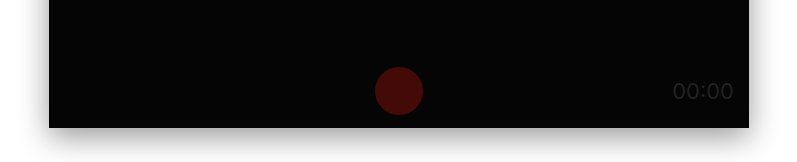
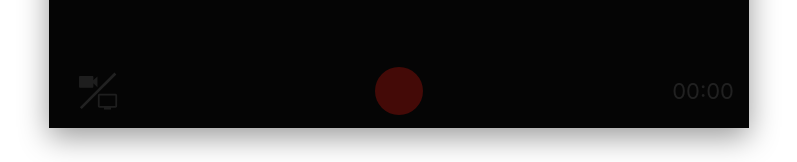
Before and after one commit to jungdu/web-video-recorder, a React (Create React App) app: page / in a window 1280 px wide. Shown: the part 477-639 px from the top of the page, without its empty margins (241-1038 px from the left). Built offline with nearby package versions, Linux system fonts and the light colour scheme.

Commit message:
Update: 영상의 source 바꿀수 있도록 버튼 추가

```diff
--- /dev/null
+++ b/src/components/OpenSourceSelectorButton.tsx
@@ -0,0 +1,41 @@
+import React from "react";
+import styled from "@emotion/styled";
+import { currentStreamAtom, recordingAtom } from "recoilStates/recordState";
+import { useRecoilState } from "recoil";
+import selectSourceSvg from "images/select_source.svg"
+
+interface OpenSourceSelectorButton {
+  className ?: string;
+}
+
+const SelfOpenSourceSelectorButton = styled.div`
+  width: 42px;
+  height: 42px;
+  background-image: url(${selectSourceSvg});
+  background-size: cover;
+  cursor: pointer;
+  opacity: .4;
+  transition: all 160ms;
+
+  &:hover{
+    opacity: 1;
+  }
+`;
+
+const OpenSourceSelectorButton: React.FC<OpenSourceSelectorButton> = ({className}) => {
+  const [_, setCurrentStream] = useRecoilState(currentStreamAtom);
+  const [recording] = useRecoilState(recordingAtom);
+
+  const handleClick = () => {
+    if(recording){
+      // TODO 녹화 중에는 source를 바꿀 수 있도록 할 예정
+      alert('녹화중에는 바꿀 수 없습니다.\n녹화를 정지 후 다시 선택해 주세요.')
+    }else{
+      setCurrentStream(null);
+    }
+  }
+
+  return <SelfOpenSourceSelectorButton className={className} onClick={handleClick} />
+};
+
+export default OpenSourceSelectorButton;
--- a/src/components/PreviewController.tsx
+++ b/src/components/PreviewController.tsx
@@ -12,12 +12,18 @@ import {
 import { useDuration } from 'hooks';
 import { css } from '@emotion/react';
 import MediaSourceRecorder from 'utils/MediaSourceRecorder';
+import OpenSourceSelectorButton from './OpenSourceSelectorButton';
 
 const Self = styled.div`
   position: relative;
   width: 100%;
   height: 75px;
 `;
+
+const StyledOpenSourceSelectorButton = styled(OpenSourceSelectorButton)`
+  ${centerYCss};
+  left: 27px;
+`
 
 const RecordButton = styled.div<{ recording: boolean }>`
   ${centerCss}
@@ -89,6 +95,7 @@ const PreviewController: React.FC = () => {
 
   return (
     <Self>
+      <StyledOpenSourceSelectorButton />
       <RecordButton
         onClick={handleToggleRecord}
         recording={recording}
```
Also changed, not shown: src/images/select_source.svg (added).
